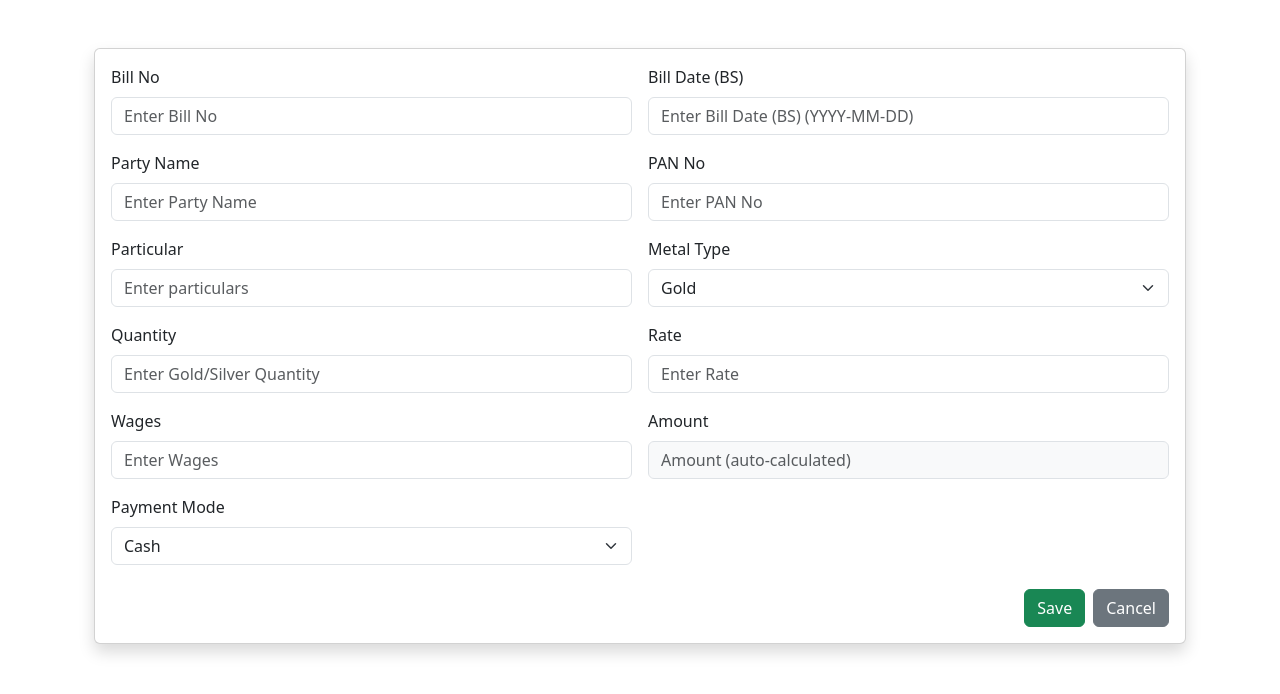
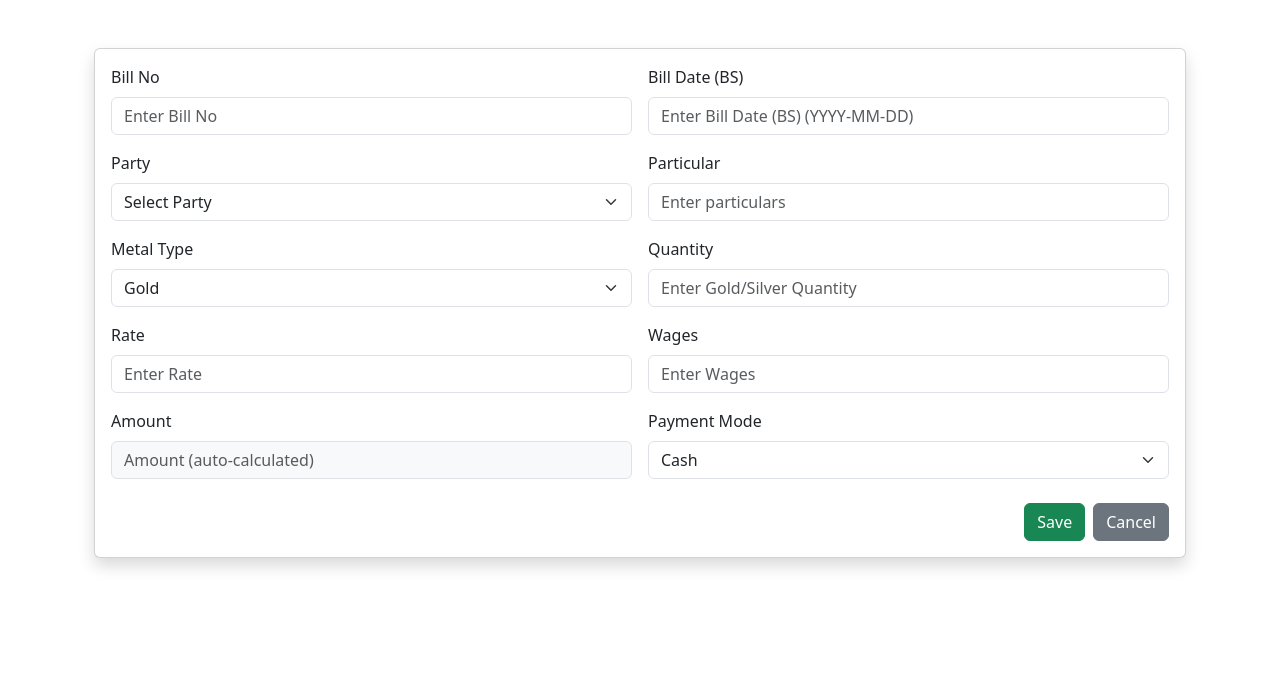
Before and after one commit to RNSAINJU/nirmalajewellers, a Django app: page /purchase/create/ in a window 1280 px wide. Shown: the part 56-750 px from the top of the page. Run offline with Django 5.2, Linux system fonts and the light colour scheme; data comes from the database, SQL or seed files in the repository; parts of the project's set-up code (start-up, migrations or seed data) failed here and were passed over.

Commit message:
changes to goldpurchase

```diff
--- a/goldsilverpurchase/models.py
+++ b/goldsilverpurchase/models.py
@@ -3,21 +3,9 @@ from django.core.validators import MinValueValidator, RegexValidator
 from nepali_datetime_field.models import NepaliDateField
 from decimal import Decimal
 
-class GoldSilverPurchase(models.Model):
-    class PaymentMode(models.TextChoices):
-        CASH = 'cash', 'Cash'
-        CARD = 'card', 'Card'
-        UPI = 'upi', 'UPI'
-        BANK_TRANSFER = 'bank', 'Bank Transfer'
-        OTHER = 'other', 'Other'
 
-    bill_no = models.CharField(max_length=20, unique=True)
-    bill_date = NepaliDateField(null=True, blank=True)
+class Party(models.Model):
     party_name = models.CharField(max_length=255)
-    particulars = models.CharField(max_length=255)
-    # ... existing code ...
-
-    # updated: digits-only, exactly 9 characters
     panno = models.CharField(
         max_length=9,
         validators=[RegexValidator(
@@ -28,61 +16,80 @@ class GoldSilverPurchase(models.Model):
         help_text='Enter 9-digit PAN number.'
     )
 
-    particular = models.CharField(max_length=255, blank=True)
+    def __str__(self):
+        return self.party_name
 
-    # --- replaced gold_quantity & silver_quantity with a single quantity + metal_type ---
+
+class GoldSilverPurchase(models.Model):
+
+    class PaymentMode(models.TextChoices):
+        CASH = 'cash', 'Cash'
+        CARD = 'card', 'Card'
+        UPI = 'upi', 'UPI'
+        BANK_TRANSFER = 'bank', 'Bank Transfer'
+        OTHER = 'other', 'Other'
+
+    bill_no = models.CharField(max_length=20, unique=True)
+    bill_date = NepaliDateField(null=True, blank=True)
+    party = models.ForeignKey(
+        Party,
+        on_delete=models.SET_NULL,
+        null=True,
+        blank=True,
+        related_name='gold_purchases',
+        help_text='Select the party for this purchase'
+    )
+
+    particular = models.CharField(max_length=255, null=True, blank=True)
     metal_type = models.CharField(
         max_length=6,
         choices=[('gold', 'Gold'), ('silver', 'Silver')],
-        default='gold',
-        help_text='Select metal type for this record'
+        default='gold'
     )
 
     quantity = models.DecimalField(
-        max_digits=10, decimal_places=3,
+        max_digits=10,
+        decimal_places=3,
         validators=[MinValueValidator(0)],
-        default=0,
-        help_text='Quantity for the selected metal'
+        default=0
     )
-    # -------------------------------------------------------------------------------
 
     rate = models.DecimalField(
         max_digits=12, decimal_places=2,
         validators=[MinValueValidator(0)]
     )
+
     wages = models.DecimalField(
         max_digits=12, decimal_places=2,
         validators=[MinValueValidator(0)],
-        null=True,
-        blank=True,
+        null=True, blank=True,
         default=Decimal('0.00')
     )
+
     amount = models.DecimalField(
         max_digits=12, decimal_places=2,
         validators=[MinValueValidator(0)],
-        null=True,
-        blank=True,
+        null=True, blank=True,
         default=Decimal('0.00')
     )
 
     payment_mode = models.CharField(
-        max_length=12, choices=PaymentMode.choices, default=PaymentMode.CASH
+        max_length=12,
+        choices=PaymentMode.choices,
+        default=PaymentMode.CASH
     )
 
     created_at = models.DateTimeField(auto_now_add=True)
     updated_at = models.DateTimeField(auto_now=True)
 
-    # removed save() uppercase logic (no longer needed for digits-only)
     def __str__(self):
-        return f"{self.bill_no} - {self.party_name}"
-
+        return f"{self.bill_no} - {self.particular}"
 
     def save(self, *args, **kwargs):
-        # normalize blank/None to Decimal('0.00')
-        if self.wages in (None, ''):
-            self.wages = Decimal('0.00')
-        if self.amount in (None, ''):
-            self.amount = Decimal('0.00')
-            self.amount=(self.quantity / Decimal('11.6638038')) * self.rate + self.wages
-            self.amount=self.amount.quantize(Decimal('0.01'))
-        return super().save(*args, **kwargs)
+        self.wages = self.wages or Decimal('0.00')
+
+        # Calculate amount automatically
+        calculated_amount = (self.quantity / Decimal('11.6638038')) * self.rate
+        self.amount = (calculated_amount + self.wages).quantize(Decimal('0.01'))
+
+        super().save(*args, **kwargs)
--- a/goldsilverpurchase/templates/goldsilverpurchase/purchase_form.html
+++ b/goldsilverpurchase/templates/goldsilverpurchase/purchase_form.html
@@ -38,31 +38,27 @@
               </div>
 
               <div class="col-md-6">
-                <label for="party_name" class="form-label">Party Name</label>
-                <input
-                  type="text"
-                  id="party_name"
-                  name="party_name"
-                  class="form-control"
-                  value="{{ form.party_name.value|default:'' }}"
-                  placeholder="Enter Party Name"
-                  required
-                />
-                {% if form.party_name.errors %}<div class="text-danger small">{{ form.party_name.errors }}</div>{% endif %}
-              </div>
-              <div class="col-md-6">
-                <label for="panno" class="form-label">PAN No</label>
-                <input
-                  type="text"
-                  id="panno"
-                  name="panno"
-                  class="form-control"
-                  value="{{ form.panno.value|default:'' }}"
-                  placeholder="Enter PAN No"
-                  required
-                />
-                {% if form.panno.errors %}<div class="text-danger small">{{ form.panno.errors }}</div>{% endif %}
-              </div>
+                <label for="party" class="form-label">Party</label>
+                <select id="party" name="party" class="form-select" required>
+
+                    <option value="" disabled {% if not form.party.value %}selected{% endif %}>
+                        Select Party
+                    </option>
+
+                    {% for party in form.fields.party.queryset %}
+                        <option value="{{ party.pk }}"
+                            {% if form.party.value == party.pk %}selected{% endif %}>
+                            {{ party.party_name }}
+                        </option>
+                    {% endfor %}
+                </select>
+
+                {% if form.party.errors %}
+                    <div class="text-danger small">{{ form.party.errors }}</div>
+                {% endif %}
+            </div>
+
+
 
               <div class="col-md-6">
                 <label for="particular" class="form-label">Particular</label>
--- a/goldsilverpurchase/templates/goldsilverpurchase/purchase_list.html
+++ b/goldsilverpurchase/templates/goldsilverpurchase/purchase_list.html
@@ -29,8 +29,8 @@
         <tr>
           <td>{{ p.bill_no }}</td>
           <td>{{ p.bill_date}}</td>
-          <td>{{ p.party_name }}</td>
-          <td>{{ p.panno }}</td>
+          <td>{{ p.party.party_name }}</td>
+          <td>{{ p.party.panno }}</td>
           <td>{{ p.particular }}</td>
           <td>{{ p.metal_type }}</td>
           <td>{{ p.quantity }}</td>
--- a/goldsilverpurchase/views.py
+++ b/goldsilverpurchase/views.py
@@ -13,7 +13,7 @@ class PurchaseListView(ListView):
 class PurchaseCreateView(CreateView):
     model = GoldSilverPurchase
     fields = [
-        'bill_no', 'bill_date', 'party_name', 'panno',
+        'bill_no', 'bill_date', 'party',
         'particular', 'metal_type', 'quantity',
         'rate', 'wages', 'amount', 'payment_mode'
     ]
@@ -24,7 +24,7 @@ class PurchaseCreateView(CreateView):
 class PurchaseUpdateView(UpdateView):
     model = GoldSilverPurchase
     fields = [
-        'bill_no', 'bill_date', 'party_name', 'panno',
+        'bill_no', 'bill_date', 'party',
         'particular', 'metal_type', 'quantity',
         'rate', 'wages', 'amount', 'payment_mode'
     ]
```
Also changed, not shown: goldsilverpurchase/admin.py (+23 -4 lines), goldsilverpurchase/forms.py (+7 -1 lines), db.sqlite3, goldsilverpurchase/migrations/0007_party.py (added), goldsilverpurchase/migrations/0008_remove_goldsilverpurchase_panno_and_more.py (added), goldsilverpurchase/migrations/0009_alter_goldsilverpurchase_particulars.py (added), goldsilverpurchase/migrations/0010_rename_particulars_goldsilverpurchase_particular.py (added).
